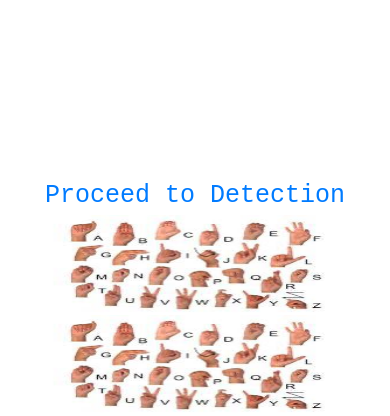
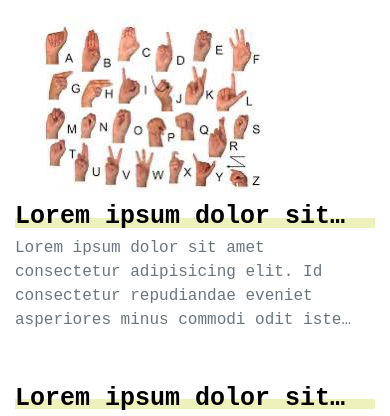
Before and after one commit to siamislam1603/demo_website, a Django app: page /view_det_eng/ in a window 390 px wide. Shown: the part 56-472 px from the top of the page. Run offline with Django 3.2, Linux system fonts and the light colour scheme; data comes from the database, SQL or seed files in the repository; some libraries are stand-ins or nearby versions; grey boxes are pictures that could not be loaded.

Commit message:
new html pages added

```diff
--- a/detection_app/templates/view_page.html
+++ b/detection_app/templates/view_page.html
@@ -62,20 +62,39 @@ hr {
 <!--  <div class="topleft">-->
 <!--    <p>Logo</p>-->
 <!--  </div>-->
-
-     <div class="middle">
-       <a href="/english/">Proceed to Detection
-        </a>
-
-       <img src="/media/{{det.image_1}}" class="card-img-top" alt="..." width="20px" height="100px">
-       <img src="/media/{{det.image_2}}" class="card-img-top" alt="..." width="20px" height="100px">
-        <video width="320" height="240" autoplay muted>
-        <source src="/media/{{det.video}}" type="video/mp4">
-      <!--  <source src="movie.ogg" type="video/ogg">-->
-<!--        Your browser does not support the video tag.-->
-        </video>
-
+<div class="container mt-3">
+    <div class="row">
+      <div class="col-md-4">
+        <img src="/media/{{det.image_1}}" class="img-fluid" alt="...">
+      </div>
+      <div class="col-md-8 mb-5">
+        <div class='fw-600 view-details-title overflow-text clamp-1'>Lorem ipsum dolor sit amet.</div>
+        <small class="text-muted fs-6 overflow-text clamp-4">Lorem ipsum dolor sit amet consectetur adipisicing elit. Id consectetur repudiandae eveniet asperiores minus commodi odit iste quae libero! Quis voluptatum inventore rerum enim provident nihil, consequatur ad maiores minus!</small>
+      </div>
+      <div class="col-md-8 mb-5">
+        <div class='fw-600 view-details-title overflow-text clamp-1'>Lorem ipsum dolor sit amet.</div>
+        <small class="text-muted fs-6 overflow-text clamp-4">Lorem ipsum dolor sit amet consectetur adipisicing elit. Id consectetur repudiandae eveniet asperiores minus commodi odit iste quae libero! Quis voluptatum inventore rerum enim provident nihil, consequatur ad maiores minus!</small>
+      </div>
+      <div class="col-md-4">
+        <video class="ratio ratio-4x3" autoplay muted>
+          <source src="/media/{{det.video}}" type="video/mp4">
+        <!--  <source src="movie.ogg" type="video/ogg">-->
+  <!--        Your browser does not support the video tag.-->
+          </video>
+      </div>
+      <div class="col-md-4">
+        <img src="/media/{{det.image_2}}" class="img-fluid" alt="...">
+      </div>
+      <div class="col-md-8">
+        <div class='fw-600 view-details-title overflow-text clamp-1'>Lorem ipsum dolor sit amet.</div>
+        <small class="text-muted fs-6 overflow-text clamp-4">Lorem ipsum dolor sit amet consectetur adipisicing elit. Id consectetur repudiandae eveniet asperiores minus commodi odit iste quae libero! Quis voluptatum inventore rerum enim provident nihil, consequatur ad maiores minus!</small>
+        <div class="start-btn">
+          <a href="/english/" class='btn btn-sm purple-btn'>Proceed to Detection
+          </a>
+        </div>
+      </div>
     </div>
+  </div>
 
 <!--   <video width="320" height="240" controls>-->
 <!--  <source src="/media/{{det.video}}" type="video/mp4">-->
--- a/home/templates/base.html
+++ b/home/templates/base.html
@@ -101,6 +101,40 @@
       }
       .text-cream{
         color:#EDF1BC;
+      }
+      .view-details-img-continer{
+        width:100%;
+        position:relative;
+        padding-top:75%;
+      }
+      .view-details-img{
+        position: absolute;
+        top: 0;
+      }
+      .view-details-title{
+        position:relative;
+      }
+      .view-details-title::after{
+        position: absolute;
+        bottom: 8px;
+        z-index: -1;
+        left: 0;
+        height: 2px;
+        width: 100%;
+        content: '';
+        border-bottom: 10px solid #EDF1BC;
+      }
+      .overflow-text {
+        display: -webkit-box;
+        -webkit-box-orient: vertical;
+        overflow: hidden;
+        text-overflow: ellipsis;
+      }
+      .clamp-1{
+        -webkit-line-clamp:1;
+      }
+      .clamp-4{
+        -webkit-line-clamp: 4;
       }
     </style>
   </head>
```
Also changed, not shown: detection_app/templates/view_page_ban.html (+28 -10 lines), detection_app/templates/view_page_num.html (+28 -10 lines).
